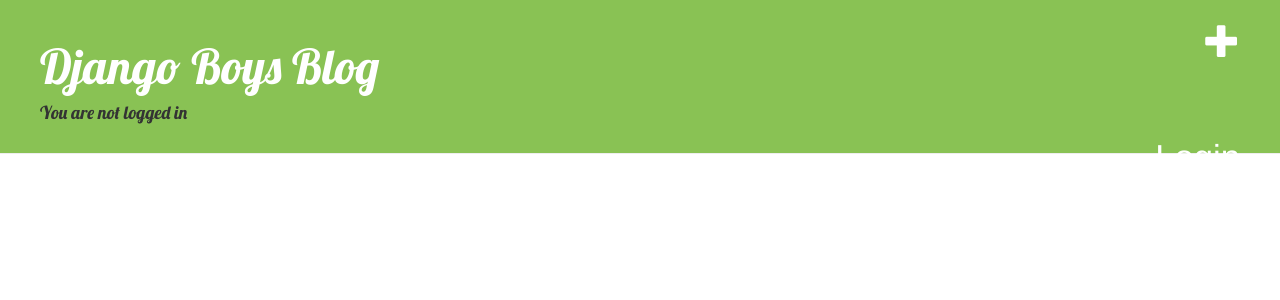
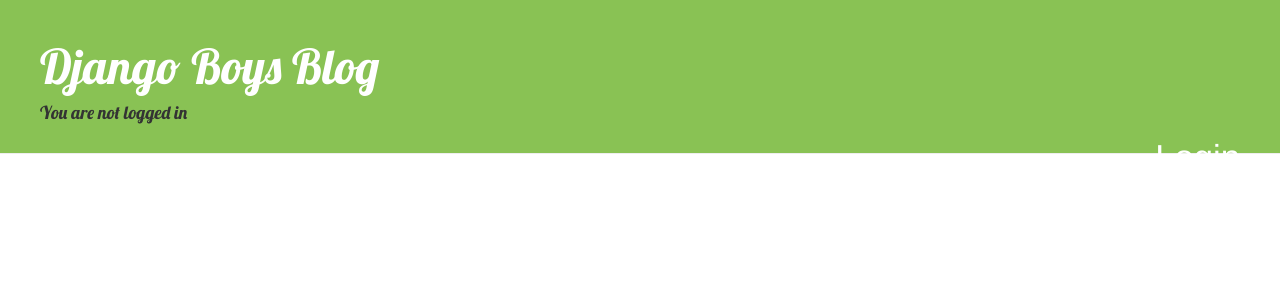
Before and after one commit to dimitrisbellos/django-boys-blog, a Django app: page / in a window 1280 px wide. Shown: the top 300 px of the page. Run offline with Django 3.2, Linux system fonts and the light colour scheme; data that the repository does not hold is empty; parts of the project's set-up code (start-up, migrations or seed data) failed here and were passed over; some libraries are stand-ins or nearby versions.

Commit message:
Small change to new_blog

```diff
--- a/blog/templates/blog/base.html
+++ b/blog/templates/blog/base.html
@@ -17,9 +17,10 @@
 <body>
 
         <div class="page-header">
-            <a href="{% url 'post_new' %}" class="top-menu"><span class="glyphicon glyphicon-plus"></span></a>
+
             <h1><a href="/">Django Boys Blog</a></h1>
             {% if user.is_authenticated %}
+                <a href="{% url 'post_new' %}" class="top-menu"><span class="glyphicon glyphicon-plus"></span></a>
                 <p><h3 align="center" class="text-danger">Hi {{ user.username }}!</h3></p>
                 <a href="{% url 'logout' %}" class="top-menu"><span>Logout</span></a>
             {% else %}
```
